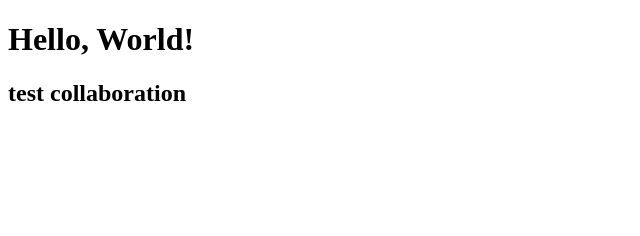
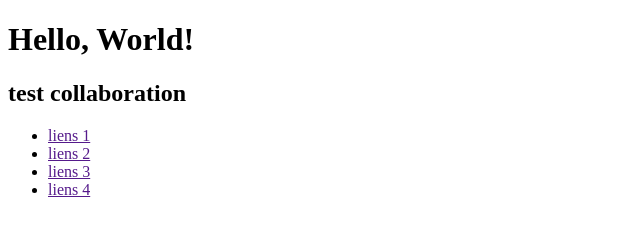
Before and after one commit to Capitaine-ghost/test_repos, a plain HTML site: page index.html in a window 1280 px wide. Shown: the whole page, without its empty margins (0-640 px from the left). Drawn offline with Linux system fonts and the light colour scheme.

Commit message:
ajout de la navigation

```diff
--- a/index.html
+++ b/index.html
@@ -8,5 +8,11 @@
 <body>
     <h1>Hello, World!</h1>
     <h2>test collaboration </h2>
+    <ul>
+        <li><a href="">liens 1</a></li>
+        <li><a href="">liens 2</a></li>
+        <li><a href="">liens 3</a></li>
+        <li><a href="">liens 4</a></li>
+    </ul>
 </body>
 </html>
```
